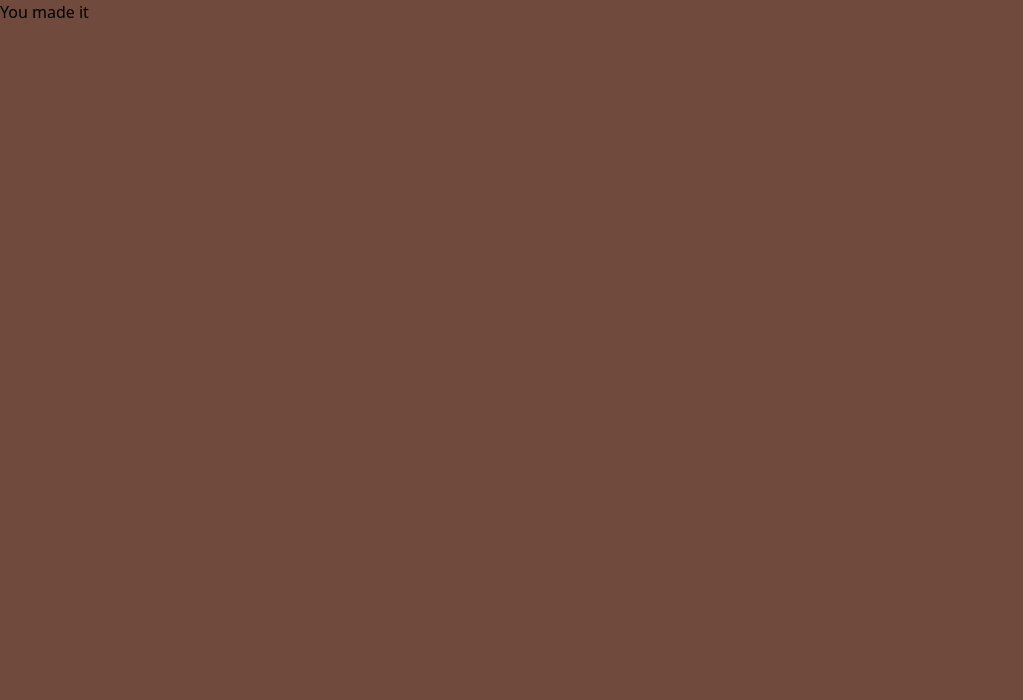
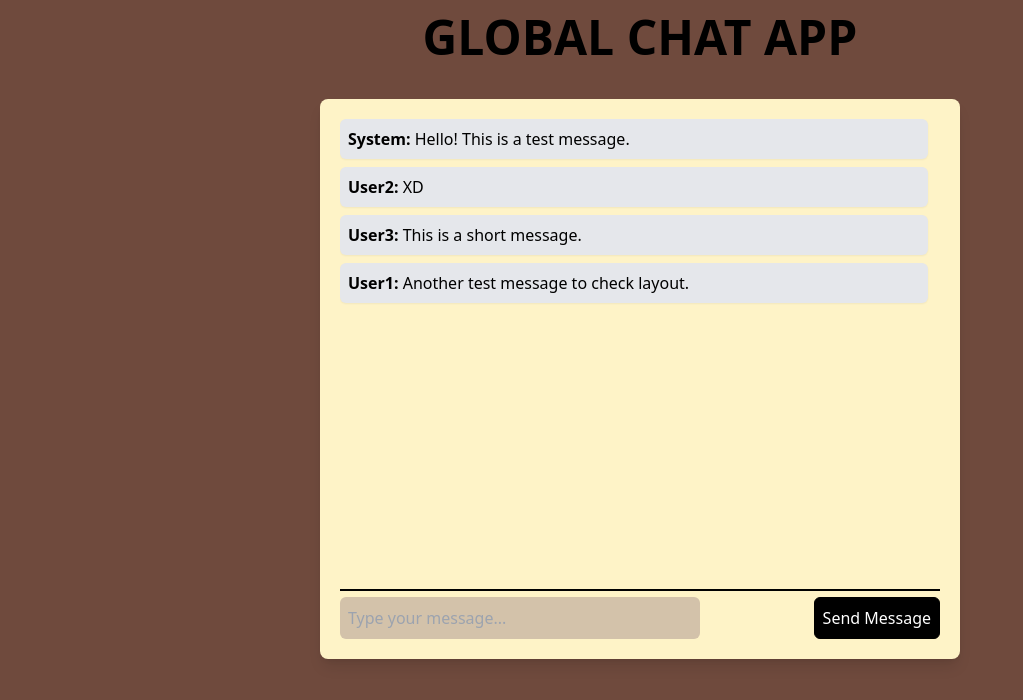
Before and after one commit to Samyrabah-chikhi/chatapp, a Next.js app in the folder Client/: page /profile in a window 1280 px wide. Shown: the top 700 px of the page, without its empty margins (0-1023 px from the left). Built offline with nearby package versions, Linux system fonts and the light colour scheme; no server answers.

Commit message:
Chat display done + the feature of sending and receiving messages of different clients

```diff
--- a/Client/src/app/globals.css
+++ b/Client/src/app/globals.css
@@ -31,3 +31,29 @@ input:hover {
 hr {
   padding-top: 0.01%;
 }
+
+.chat-container {
+  height: 70vh;
+  width: 100%;
+  padding-right: 2%;
+  overflow-y: auto;
+}
+
+
+.chat-container::-webkit-scrollbar {
+  width: 10px;
+}
+
+.chat-container::-webkit-scrollbar-track {
+  background: #f1f1f1;
+}
+
+.chat-container::-webkit-scrollbar-thumb {
+  background-color: #888;
+  border-radius: 10px;
+  border: 2px solid #f1f1f1;
+}
+
+.chat-container::-webkit-scrollbar-thumb:hover {
+  background-color: #555;
+}
--- a/Client/src/app/profile/page.tsx
+++ b/Client/src/app/profile/page.tsx
@@ -1,8 +1,69 @@
 "use client";
 
-import { useRouter } from 'next/navigation';
-import { useEffect, useState } from 'react';
+import { useEffect, useState } from "react";
+import { io } from "socket.io-client";
 
 export default function Profile() {
-    return <div>You made it</div>
+  const [socket, setSocket] = useState<any>(null);
+  const [message, setMessage] = useState("");
+  const [messages, setMessages] = useState<
+    { username: string; message: string }[]
+  >([
+    { username: "System", message: "Hello! This is a test message." },
+    { username: "User2", message: "XD" },
+    { username: "User3", message: "This is a short message." },
+    { username: "User1", message: "Another test message to check layout." },
+  ]);
+  useEffect(() => {
+    const socket = io("http://localhost:4000", {
+      transports: ["websocket"],
+    });
+    console.log(socket);
+    setSocket(socket);
+
+    socket.on("message", (msg) => {
+      setMessages((prevMessages) => [...prevMessages, msg]);
+    });
+  }, []);
+
+  const handleSubmit = (e: React.FormEvent<HTMLFormElement>) => {
+    e.preventDefault();
+    if (message.trim() != "") {
+      socket.emit("message", message);
+      setMessage("");
+    }
+  };
+
+  return (
+    <div className="flex flex-col items-center">
+      <h1 className="mt-[1%] font-bold text-5xl">GLOBAL CHAT APP</h1>
+      <div className="flex flex-col justify-between mt-[3%] w-[50%] h-[70vh] bg-amber-100 shadow-lg rounded-lg p-5">
+        <div className="chat-container flex flex-col gap-2 overflow-y-auto">
+          {messages.map((msg, index) => (
+            <div key={index} className="bg-gray-200 p-2 rounded-md shadow-sm">
+              <strong>{msg.username}:</strong> {msg.message}
+            </div>
+          ))}
+        </div>
+        <form
+          onSubmit={handleSubmit}
+          className="border-t-2 pt-[1%] border-black flex justify-between"
+        >
+          <input
+            className="rounded-md w-[60%] pl-2"
+            type="text"
+            value={message}
+            onChange={(e) => setMessage(e.target.value)}
+            placeholder="Type your message..."
+          />
+          <button
+            type="submit"
+            className="border border-black bg-black text-white rounded-md p-2"
+          >
+            Send Message
+          </button>
+        </form>
+      </div>
+    </div>
+  );
 }
```
Also changed, not shown: 1 other file (tests, documents, lock files or other folders).
